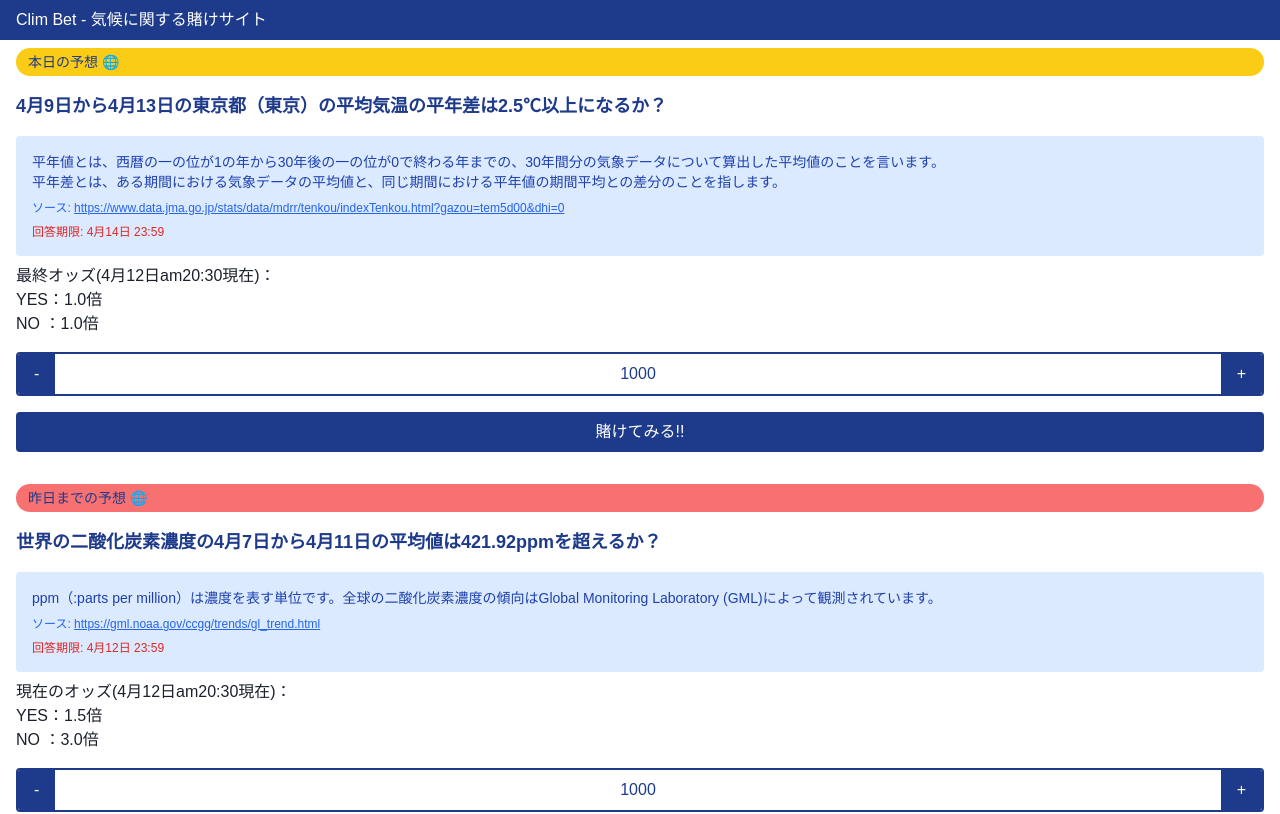
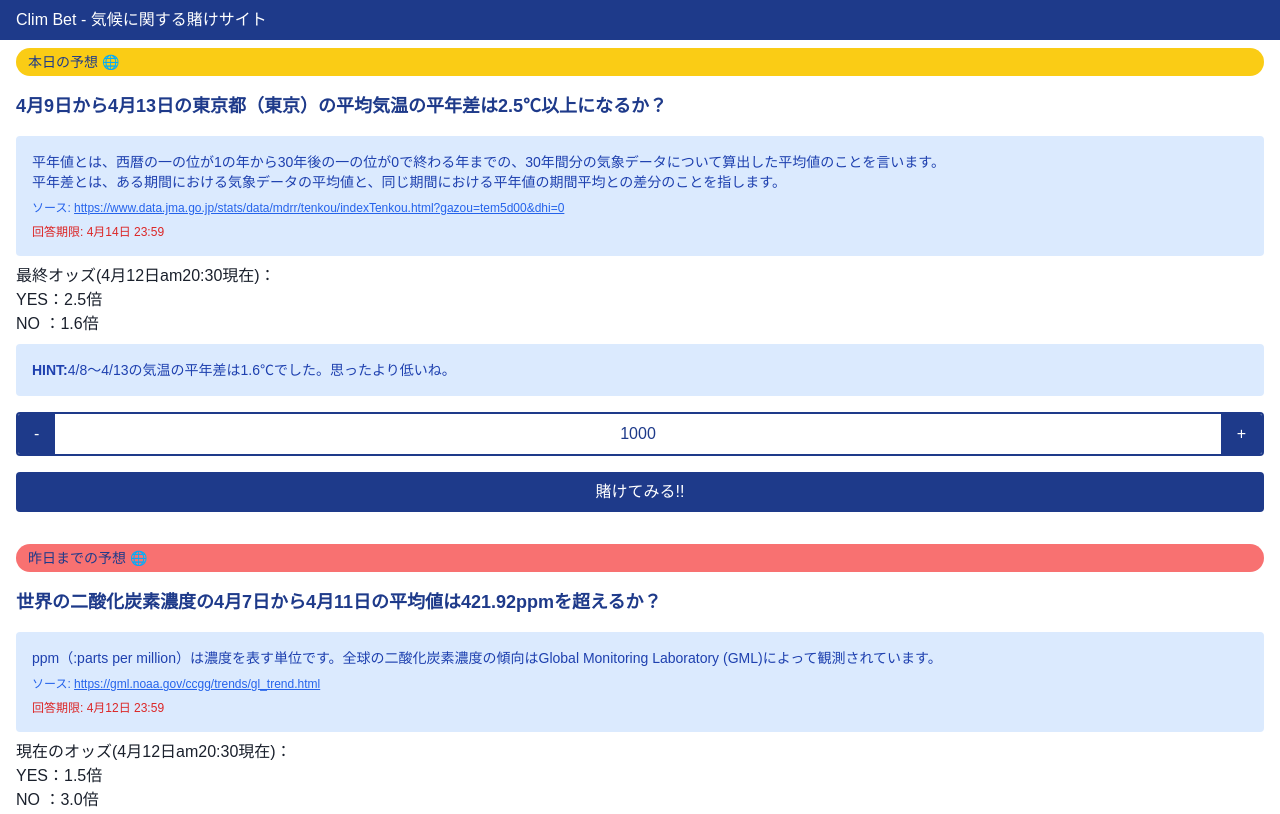
Before and after one commit to EndoTaishi/endotaishicom, a Next.js app: page /climbet in a window 1280 px wide. Shown: the top 814 px of the page. Built offline with nearby package versions, Linux system fonts and the light colour scheme; a web font is replaced by a local one.

Commit message:
climbetを修正

```diff
--- a/app/climbet/page.tsx
+++ b/app/climbet/page.tsx
@@ -41,8 +41,15 @@ export default function ClimBet() {
 
           <div>
             <p>最終オッズ(4月12日am20:30現在)：</p>
-            <p>YES：1.0倍</p>
-            <p>NO ：1.0倍</p>
+            <p>YES：2.5倍</p>
+            <p>NO ：1.6倍</p>
+          </div>
+
+          { /* hint */}
+          <div className="flex flex-col bg-blue-100 p-4 rounded my-2">
+            <p className="font-roboto text-blue-800 text-sm">
+              <b>HINT:</b>4/8〜4/13の気温の平年差は1.6℃でした。思ったより低いね。
+            </p>
           </div>
 
           <div className="flex flex-col items-center my-4 mb-8">
```
